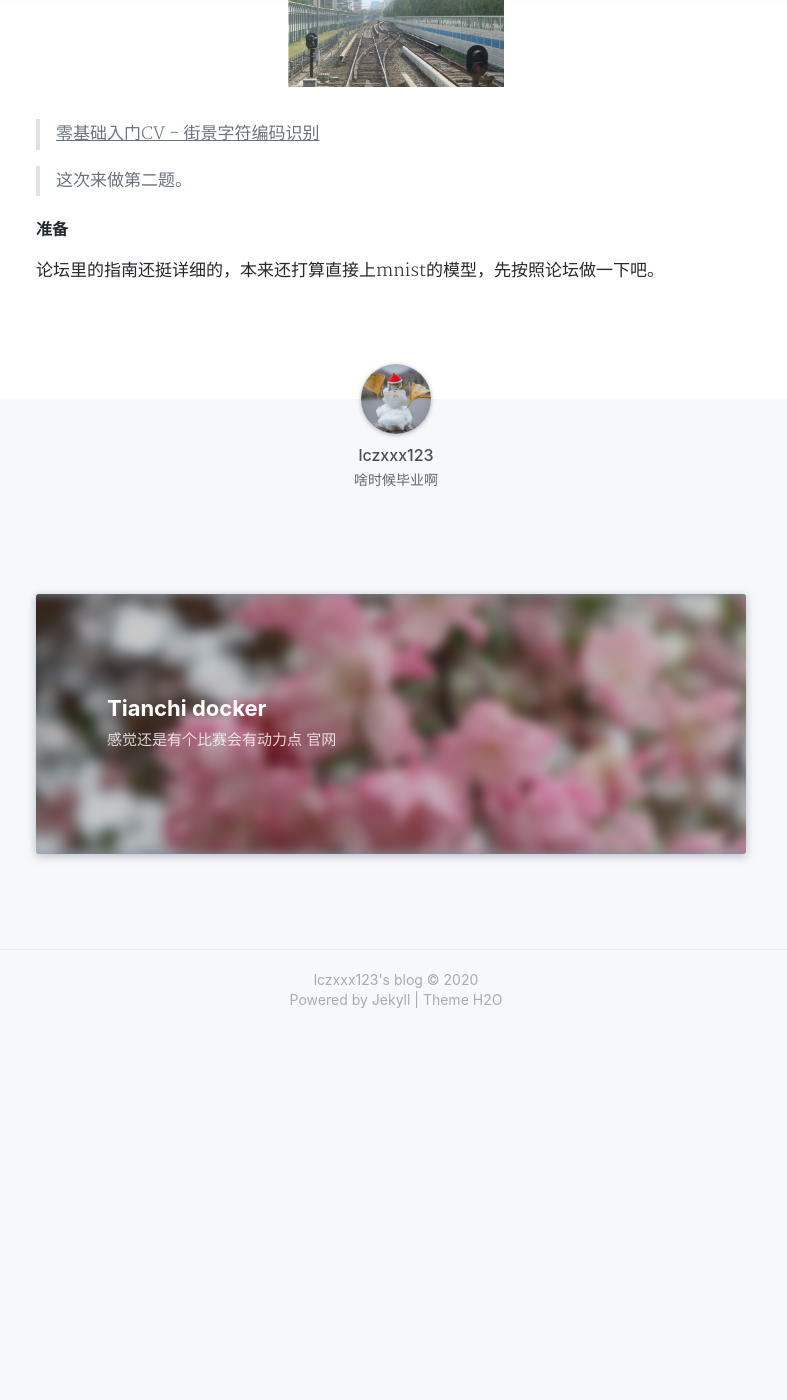
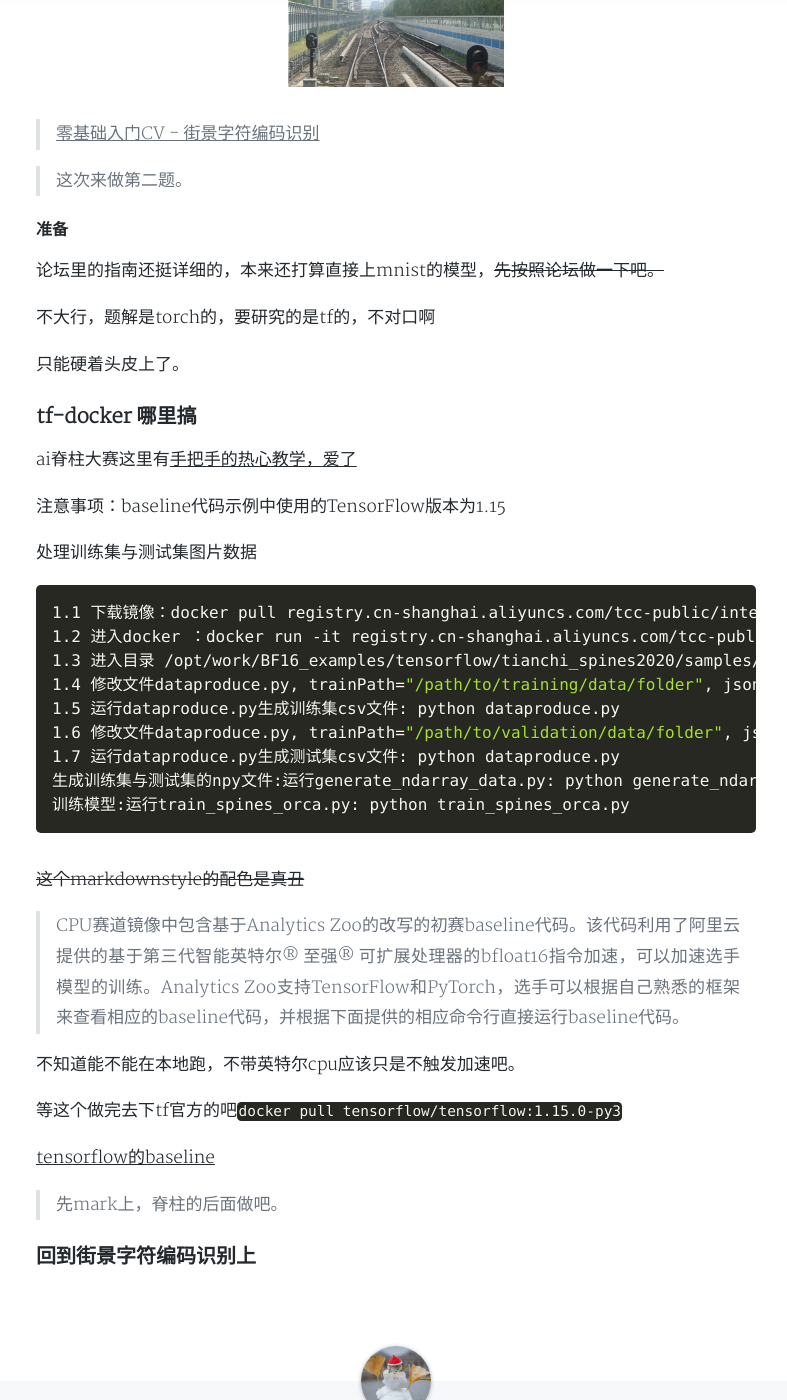
Before and after one commit to lczxxx123/lczxxx123.github.io, a Jekyll site: the page built from _posts/2020-09-14-tianchi-first-opencv.md, in a window 1280 px wide and 1400 px high, scrolled down 539 px. Shown: the whole window, without its empty margins (244-1031 px from the left). Built offline with Jekyll 4.4.1, drawn with Linux system fonts in a browser that asks for light colours; nearby versions of some CDN libraries; a style sheet for code colours, icons or effects is not loaded; before the commit the page ends 1569 px from its top, so only the background shows below that; some of the changed text lies outside the part shown.

Commit message:
update Tianchi first opencv(1/n)

````diff
--- a/_posts/2020-09-14-tianchi-first-opencv.md
+++ b/_posts/2020-09-14-tianchi-first-opencv.md
@@ -1,6 +1,6 @@
 ---
 layout: post
-title: 'Tianchi first opencv'
+title: 'Tianchi first opencv(1/n)'
 date: 2020-09-14
 author: lczxxx123
 cover: '/assets/img/posts/IMG_1479.jpg'
@@ -13,4 +13,39 @@ tags: ML tianchi opencv
 > 这次来做第二题。
 
 #### 准备
-论坛里的指南还挺详细的，本来还打算直接上mnist的模型，先按照论坛做一下吧。
+论坛里的指南还挺详细的，本来还打算直接上mnist的模型，~~先按照论坛做一下吧。~~
+
+不大行，题解是torch的，要研究的是tf的，不对口啊
+
+只能硬着头皮上了。
+
+### tf-docker 哪里搞
+ai脊柱大赛这里有[手把手的热心教学，爱了](https://tianchi.aliyun.com/competition/entrance/531796/tab/205)
+
+注意事项：baseline代码示例中使用的TensorFlow版本为1.15
+
+处理训练集与测试集图片数据
+```bash
+1.1 下载镜像：docker pull registry.cn-shanghai.aliyuncs.com/tcc-public/intel_az:0.1
+1.2 进入docker ：docker run -it registry.cn-shanghai.aliyuncs.com/tcc-public/intel_az:0.1 bash
+1.3 进入目录 /opt/work/BF16_examples/tensorflow/tianchi_spines2020/samples/tianchi
+1.4 修改文件dataproduce.py, trainPath="/path/to/training/data/folder", jsonPath="/path/to/training/data/annotation.json", resultfile="/opt/work/BF16_examples/tensorflow/tianchi_spines2020/data/sample_result.csv"
+1.5 运行dataproduce.py生成训练集csv文件: python dataproduce.py
+1.6 修改文件dataproduce.py, trainPath="/path/to/validation/data/folder", jsonPath="/path/to/validation/data/annotation.json", resultfile="/opt/work/BF16_examples/tensorflow/tianchi_spines2020/data/sample_result_val.csv"
+1.7 运行dataproduce.py生成测试集csv文件: python dataproduce.py
+生成训练集与测试集的npy文件:运行generate_ndarray_data.py: python generate_ndarray_data.py
+训练模型:运行train_spines_orca.py: python train_spines_orca.py
+```
+~~这个markdownstyle的配色是真丑~~
+
+>CPU赛道镜像中包含基于Analytics Zoo的改写的初赛baseline代码。该代码利用了阿里云提供的基于第三代智能英特尔® 至强® 可扩展处理器的bfloat16指令加速，可以加速选手模型的训练。Analytics Zoo支持TensorFlow和PyTorch，选手可以根据自己熟悉的框架来查看相应的baseline代码，并根据下面提供的相应命令行直接运行baseline代码。
+
+不知道能不能在本地跑，不带英特尔cpu应该只是不触发加速吧。
+
+等这个做完去下tf官方的吧`docker pull tensorflow/tensorflow:1.15.0-py3`
+
+[tensorflow的baseline](https://tianchi.aliyun.com/forum/postDetail?spm=5176.12586969.1002.78.46026015UoLTtk&postId=118958)
+
+>先mark上，脊柱的后面做吧。
+
+### 回到街景字符编码识别上
````
Also changed, not shown: _posts/2020-09-13-tianchi-docker.md (+1 -0 lines).
